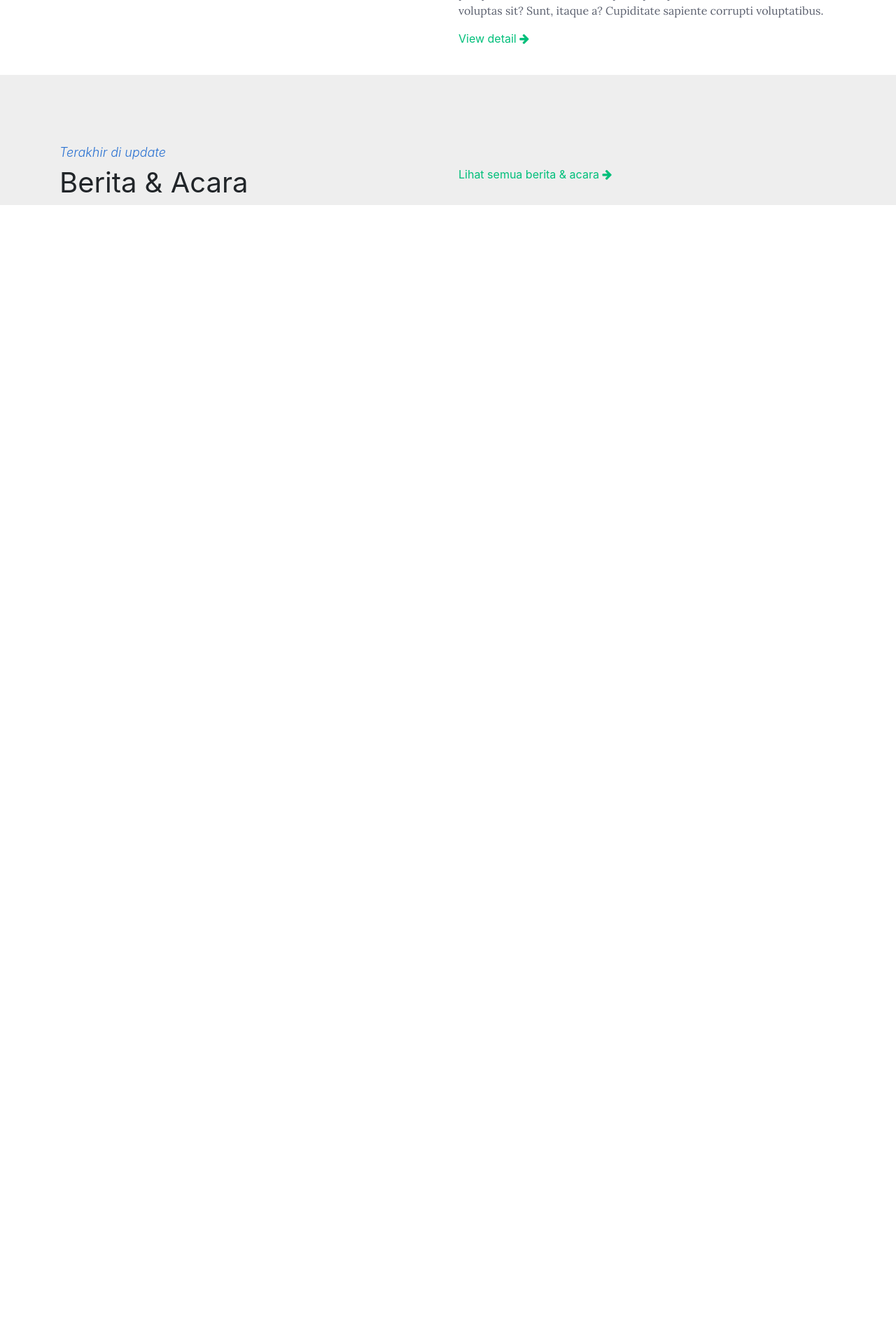
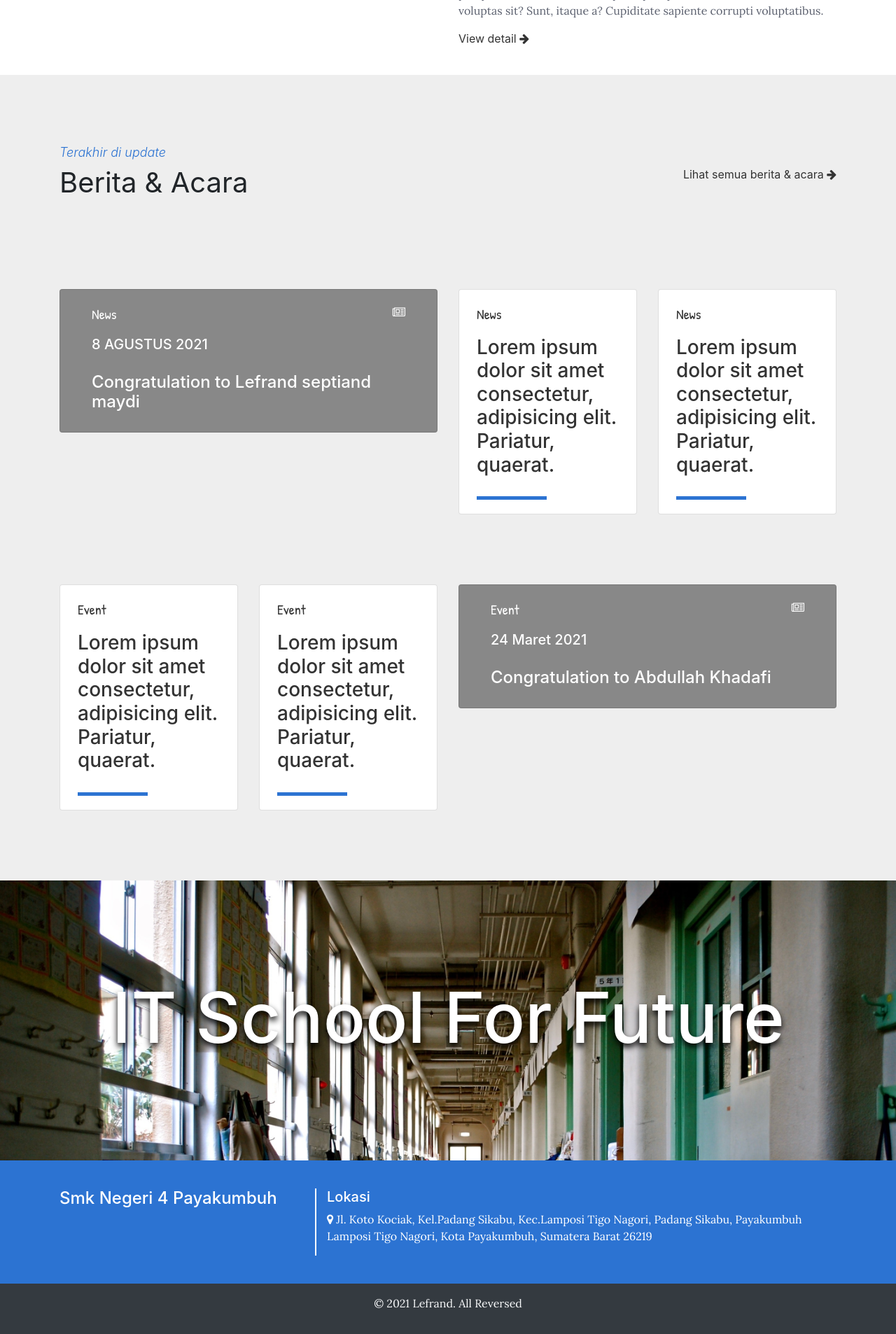
Before and after one commit to LefrandSM/design-sekolah, a PHP site: page / in a window 1280 px wide. Shown: the part 1577-3483 px from the top of the page at 70% size. Before the commit the page ends 1870 px from the top, so only its background shows below. Run offline with PHP 8.4, Linux system fonts and the light colour scheme.

Commit message:
menambahkan bagian berita & acara di beranda, menambah pembatas gambar di bawah berita & acara, membuat footer, dan mengatur menu navigation

```diff
--- a/css/font-family.css
+++ b/css/font-family.css
@@ -1,5 +1,6 @@
 /* lora */
 @import url("https://fonts.googleapis.com/css2?family=Lora&display=swap");
+@import url("https://fonts.googleapis.com/css2?family=Patrick+Hand&display=swap");
 
 /* style */
 p {
--- a/css/style.css
+++ b/css/style.css
@@ -2,6 +2,7 @@
 .navbar {
   position: relative;
   background-color: #2c73d2;
+  font-family: sans-serif;
 }
 
 /* slider */
@@ -95,16 +96,47 @@
   font-size: 18px;
   font-weight: 300;
 }
+.konten .container .row:nth-child(2) {
+  margin-bottom: 20px;
+}
 .konten .container .row:nth-child(2) h1 {
   font-weight: 400;
 }
-.konten .container .row:nth-child(2) .col {
+.konten .container.portal-berita .row:nth-child(2) {
   display: flex;
   justify-content: end;
+}
+.portal-berita .card {
+  padding: 0 40px;
 }
 .konten {
   background-color: #eee;
   padding-top: 100px;
+}
+.berita {
+  float: left;
+}
+
+/* gambar pembatas */
+.gambar-pembatas {
+  background-image: url("../img/gambar-pembatas.jpg");
+  background-size: cover;
+  height: 50vh;
+  color: white;
+  display: flex;
+  justify-content: center;
+  align-items: center;
+}
+.gambar-pembatas h1 {
+  font-size: 40px;
+  text-shadow: 0 5px 10px rgba(0, 0, 0, 1);
+}
+
+/* footer */
+.footer-first {
+  background-color: #2c73d2;
+  color: white;
+  padding: 40px 0;
 }
 
 /* UTILITY */
@@ -118,6 +150,49 @@
 }
 .lengkap:hover {
   color: #008f5a;
+  text-decoration: none;
+}
+.header-berita {
+  font-family: "Patrick Hand", cursive;
+  font-size: 20px;
+}
+.portal-berita-besar {
+  padding: 0 40px;
+  background-color: #888;
+  color: white;
+  transition: 0.2s;
+}
+.portal-berita-besar:hover {
+  padding: 0 40px;
+  transform: scale(1.01);
+  box-shadow: 0 0 10px rgba(0, 0, 0, 0.5);
+  background-color: white;
+  color: #888;
+}
+.header-berita-besar {
+  display: flex;
+  justify-content: space-between;
+}
+.berita-kecil {
+  padding: 0 20px;
+  transition: 0.2s;
+}
+.garis-bawah-berita span {
+  display: block;
+  height: 5px;
+  width: 100px;
+  background-color: #2c73d2;
+}
+.card.berita-kecil:hover {
+  background-color: #2c73d2;
+  color: white;
+  transition: 0.2s;
+}
+.konten .container {
+  padding-bottom: 100px;
+}
+.container a {
+  color: #333;
   text-decoration: none;
 }
 
@@ -178,4 +253,13 @@
     font-weight: 200;
     font-size: 20px;
   }
+  .berita {
+    float: right;
+  }
+  .gambar-pembatas h1 {
+    font-size: 100px;
+  }
+  .footer-first .col-lg-8 {
+    border-left: 2px solid white;
+  }
 }
--- a/index.html
+++ b/index.html
@@ -31,9 +31,70 @@
         </button>
         <div class="collapse navbar-collapse" id="navbarNavAltMarkup">
           <div class="navbar-nav ml-auto">
-            <a class="nav-link active" href="#">Home <span class="sr-only">(current)</span></a>
-            <a class="nav-link" href="#">Features</a>
-            <a class="nav-link" href="#">About</a>
+            <a class="nav-link active" href="#">Beranda</a>
+             <!--profile dropdown -->
+            <div class="nav-item dropdown btn-group">
+              <a href="" class="nav-link dropdown-toggle" data-toggle="dropdown" aria-haspopup="true" aria-expanded="false">
+                Profile
+              </a>
+              <div class="dropdown-menu dropdown-menu-right">
+                <a href="#" class="dropdown-item">Tentang Sekolah</a>
+                <a href="#" class="dropdown-item">Kepala Sekolah</a>
+                <a href="#" class="dropdown-item">Sejarah Sekolah</a>
+                <a href="#" class="dropdown-item">Visi, Misi, dan Filosofi Pendidikan</a>
+                <!-- dropdown paket keahlian -->
+                <div class="btn-group dropright">
+                  <a href="#" class="dropdown-item" data-toggle="dropdown" aria-haspopup="true" aria-expanded="false">
+                    Paket Keahlian
+                  </a>
+                  <div class="dropdown-menu">
+                    <a href="#" class="dropdown-item">Sejarah Sekolah</a>
+                    <a href="#" class="dropdown-item">Sejarah Sekolah</a>
+                    <a href="#" class="dropdown-item">Sejarah Sekolah</a>
+                  </div>
+                </div>
+                <a href="#" class="dropdown-item">Jam Sekolah dan Kalender Tahun Pendidikan</a>
+                <a href="#" class="dropdown-item">Prestasi Siswa</a>
+                <a href="#" class="dropdown-item">Lambang dan Lagu Kebangsaan Sekolah</a>
+              </div>
+            </div>
+            <!-- manajemen dropdown -->
+            <div class="nav-item dropdown btn-group">
+              <a href="" class="nav-link dropdown-toggle" data-toggle="dropdown" aria-haspopup="true" aria-expanded="false">
+                Manajemen
+              </a>
+              <div class="dropdown-menu dropdown-menu-right">
+                <a href="#" class="dropdown-item">Kurikulum</a>
+                <a href="#" class="dropdown-item">Kesiswaan</a>
+                <a href="#" class="dropdown-item">Humas</a>
+                <a href="#" class="dropdown-item">Sarana dan prasarana</a>
+              </div>
+            </div>
+            <!-- info dropdown -->
+            <div class="nav-item dropdown btn-group">
+              <a href="" class="nav-link dropdown-toggle" data-toggle="dropdown" aria-haspopup="true" aria-expanded="false">
+                Info
+              </a>
+              <div class="dropdown-menu dropdown-menu-right">
+                <a href="#" class="dropdown-item">Agenda</a>
+                <a href="#" class="dropdown-item">Pengumuman</a>
+                <a href="#" class="dropdown-item">Acara</a>
+              </div>
+            </div>
+            <!-- publikasi dropdown -->
+            <div class="nav-item dropdown btn-group">
+              <a href="" class="nav-link dropdown-toggle" data-toggle="dropdown" aria-haspopup="true" aria-expanded="false">
+                Publikasi
+              </a>
+              <div class="dropdown-menu dropdown-menu-right">
+                <a href="#" class="dropdown-item">Karya seni dan literasi</a>
+                <a href="#" class="dropdown-item">Galeri</a>
+              </div>
+            </div>
+            <!-- kontak -->
+            <a class="nav-link" href="#">Lsp</a>
+            <a class="nav-link" href="#">Alumni</a>
+            <a class="nav-link" href="#">Kontak</a>
           </div>
         </div>
     </nav>
@@ -64,9 +125,8 @@
 
         <div class="row welcome">
             <div class="col text-center">
-                <h1 class="judul-welcome" data-aos="fade-up" data-aos-duration="1000">Welcome To Smk Negeri 4 Payakumbuh</h1>
-                <p class="mb-4" data-aos="fade-up" data-aos-duration="2000"
-                data-aos-offset="50">ACS Jakarta is an International Baccalaureate World School and an authorized Cambridge Centre offering a world standard education to children from 3 - 18.</p>
+                <h1 class="judul-welcome">Welcome To Smk Negeri 4 Payakumbuh</h1>
+                <p class="mb-4">ACS Jakarta is an International Baccalaureate World School and an authorized Cambridge Centre offering a world standard education to children from 3 - 18.</p>
                 <span></span>
             </div>
         </div>
@@ -98,14 +158,149 @@
             <h1>Berita & Acara</h1>
           </div>
           <div class="col-lg-6">
-            <a href="#" class="ms-auto lengkap">Lihat semua berita & acara <i class="fa fa-arrow-right" aria-hidden="true"></i></a>
+            <a href="#" class="berita lengkap">Lihat semua berita & acara <i class="fa fa-arrow-right" aria-hidden="true"></i></a>
+          </div>
+        </div>
+      </div>
+      <div class="container">
+        <div class="row" data-aos="fade-left" data-aos-duration="1000">
+          <div class="col-lg-6">
+            <a href="#">
+              <div class="card portal-berita-besar">
+                <div class="card-body">
+                  <div class="row header-berita-besar">
+                    <p class="header-berita">News</p>
+                    <p><i class="fa fa-newspaper-o" aria-hidden="true"></i></p>
+                  </div>
+                  <div class="row">
+                    <h5 class="tanggal-berita">8 AGUSTUS 2021</h5>
+                  </div>
+                  <div class="row">
+                    <h4>Congratulation to Lefrand septiand maydi</h4>
+                  </div>
+                </div>
+              </div>
+            </a>
+          </div>
+          <div class="col-lg-3">
+            <a href="">
+              <div class="card berita-kecil">
+                <div class="card-body">
+                  <div class="row">
+                    <p class="header-berita">News</p>
+                  </div>
+                  <div class="row">
+                    <h3>Lorem ipsum dolor sit amet consectetur, adipisicing elit. Pariatur, quaerat.</h3>
+                  </div>
+                  <div class="row garis-bawah-berita">
+                    <span></span>
+                  </div>
+                </div>
+              </div>
+            </a>
+          </div>
+          <div class="col-lg-3">
+            <a href="#">
+              <div class="card berita-kecil">
+                <div class="card-body">
+                  <div class="row">
+                    <p class="header-berita">News</p>
+                  </div>
+                  <div class="row">
+                    <h3>Lorem ipsum dolor sit amet consectetur, adipisicing elit. Pariatur, quaerat.</h3>
+                  </div>
+                  <div class="row garis-bawah-berita">
+                    <span></span>
+                  </div>
+                </div>
+              </div>
+            </a>
+          </div>
+        </div>
+      </div>
+      <div class="container">
+        <div class="row" data-aos="fade-right" data-aos-duration="1500">
+          <div class="col-lg-3">
+            <a href="#">
+              <div class="card berita-kecil">
+                <div class="card-body">
+                  <div class="row">
+                    <p class="header-berita">Event</p>
+                  </div>
+                  <div class="row">
+                    <h3>Lorem ipsum dolor sit amet consectetur, adipisicing elit. Pariatur, quaerat.</h3>
+                  </div>
+                  <div class="row garis-bawah-berita">
+                    <span></span>
+                  </div>
+                </div>
+              </div>
+            </a>
+          </div>
+          <div class="col-lg-3">
+            <a href="#">
+              <div class="card berita-kecil">
+                <div class="card-body">
+                  <div class="row">
+                    <p class="header-berita">Event</p>
+                  </div>
+                  <div class="row">
+                    <h3>Lorem ipsum dolor sit amet consectetur, adipisicing elit. Pariatur, quaerat.</h3>
+                  </div>
+                  <div class="row garis-bawah-berita">
+                    <span></span>
+                  </div>
+                </div>
+              </div>
+            </a>
+          </div>
+          <div class="col-lg-6">
+            <a href="#">
+              <div class="card portal-berita-besar">
+                <div class="card-body">
+                  <div class="row header-berita-besar">
+                    <p class="header-berita">Event</p>
+                    <p><i class="fa fa-newspaper-o" aria-hidden="true"></i></p>
+                  </div>
+                  <div class="row">
+                    <h5 class="tanggal-berita">24 Maret 2021</h5>
+                  </div>
+                  <div class="row">
+                    <h4>Congratulation to Abdullah Khadafi</h4>
+                  </div>
+                </div>
+              </div>
+            </a>
           </div>
         </div>
       </div>
     </div>
+    <div class="gambar-pembatas">
+      <div class="row">
+        <div class="col">
+          <h1 data-aos="flip-right" data-aos-duration="1200"
+          data-aos-easing="
+          ease-in-out-quart">IT School For Future</h1>
+        </div>
+      </div>
+    </div>
+    <div class="footer-first">
+      <div class="container">
+        <div class="row">
+          <div class="col-lg-4">
+            <h4>Smk Negeri 4 Payakumbuh</h4>
+          </div>
+          <div class="col-lg-8">
+            <h5>Lokasi</h5>
+            <p><i class="fa fa-map-marker" aria-hidden="true"></i> Jl. Koto Kociak, Kel.Padang Sikabu, Kec.Lamposi Tigo Nagori, Padang Sikabu, Payakumbuh Lamposi Tigo Nagori, Kota Payakumbuh, Sumatera Barat 26219 </p>
+          </div>
+        </div>
+      </div>
+    </div>
+    <div class="footer-second bg-dark text-light text-center py-3">
+      <p data-aos="fade-up" data-aos-duration="1000" data-aos-offset="10">&copy; 2021 Lefrand. All Reversed</p>
+    </div>
     <!-- akhir konten -->
-
-
 
 
 
```
Also changed, not shown: img/gambar-pembatas.jpg (added).
